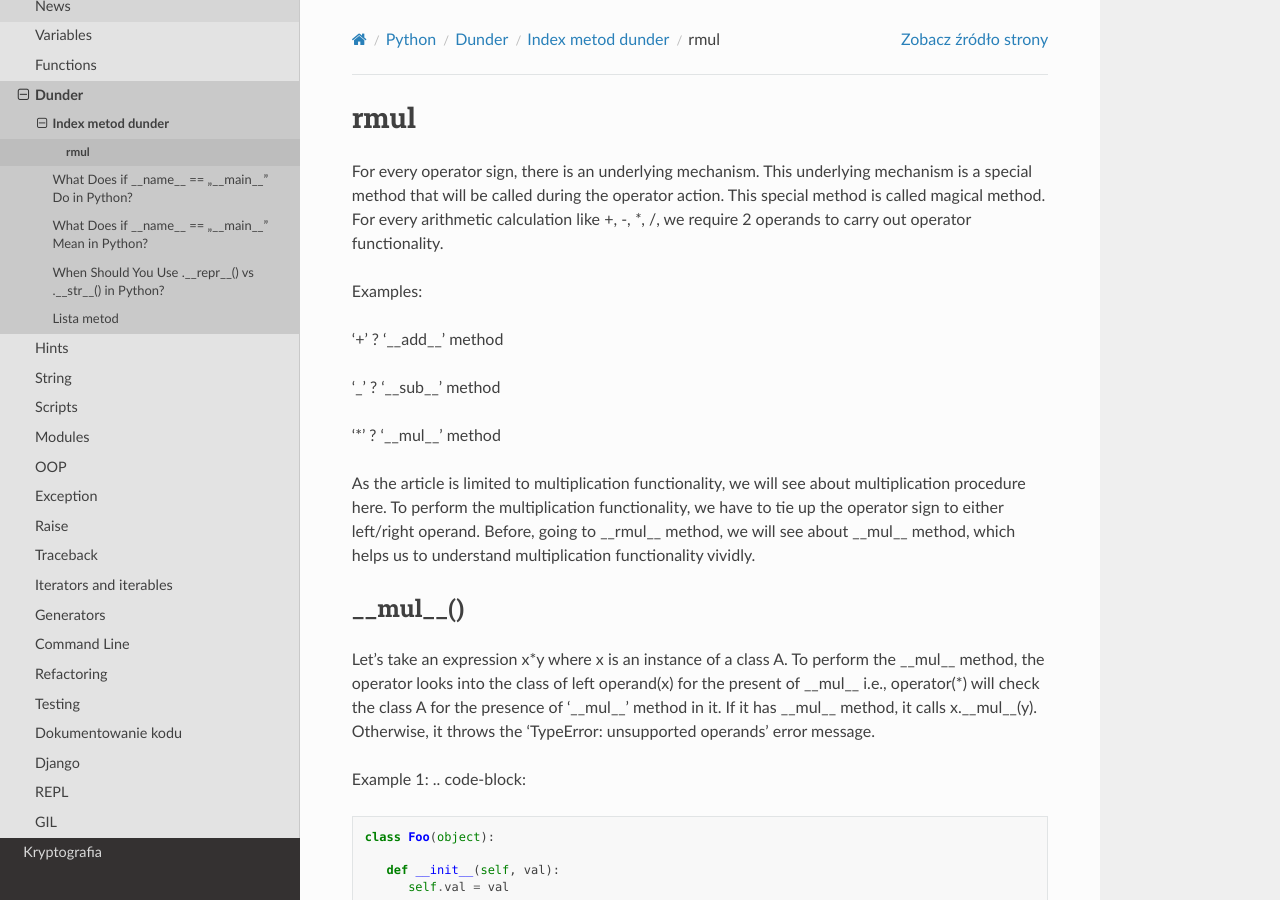
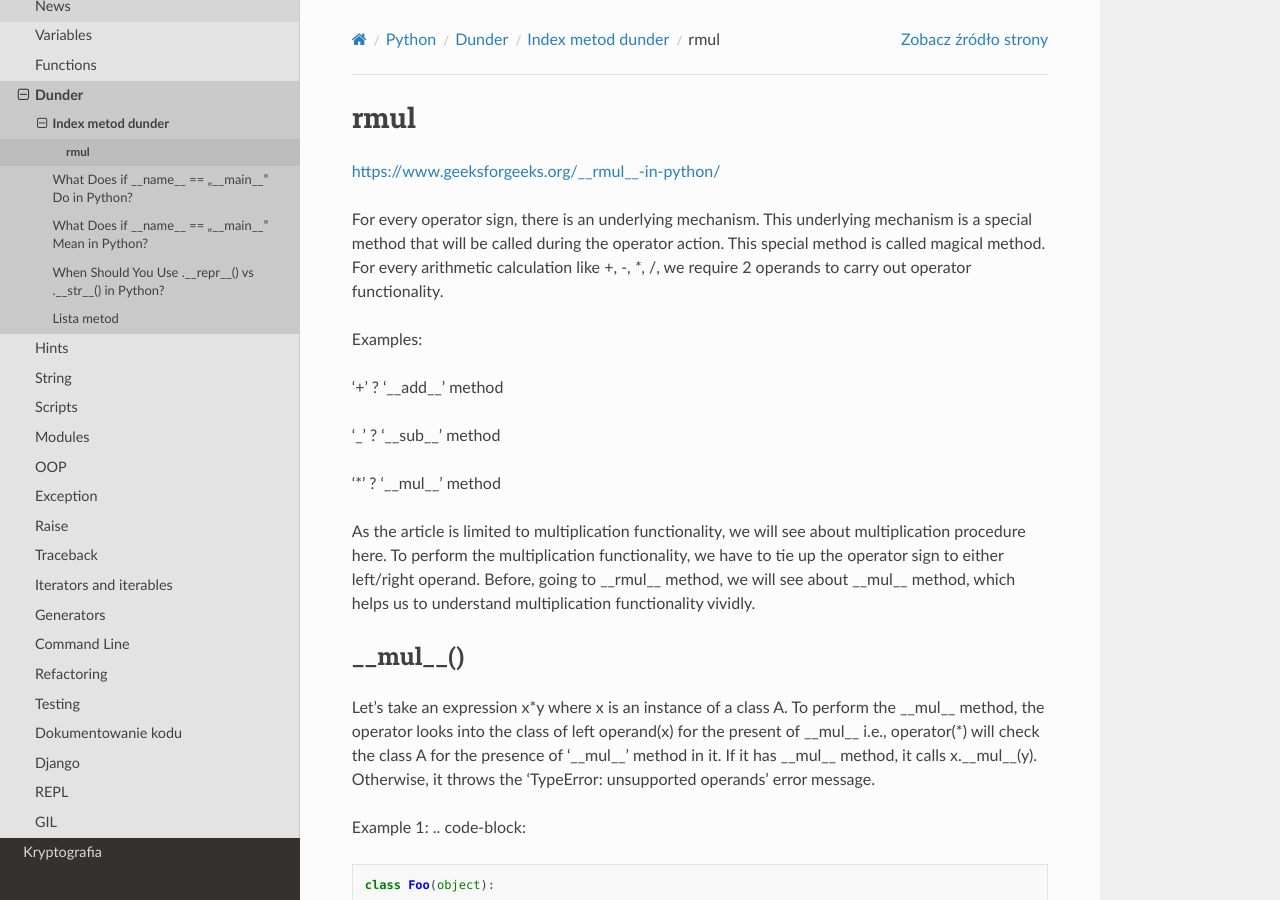
Before and after one commit to limielski/UsingSphinx, a Sphinx documentation site: the page built from docs/source/python/dunder/rmul.rst, in a window 1280 px wide and 900 px high. Built offline with Sphinx 7.4.7 and the Read the Docs theme 2.0.0, drawn with Linux system fonts in a browser that asks for light colours; some of the changed lines change nothing that is shown.

Commit message:
change rmul

```diff
--- a/docs/source/python/dunder/rmul.rst
+++ b/docs/source/python/dunder/rmul.rst
@@ -2,6 +2,8 @@
 
 rmul
 ====
+
+https://www.geeksforgeeks.org/__rmul__-in-python/
 
 For every operator sign, there is an underlying mechanism. This underlying mechanism is a special method that will be called during the operator action. This special method is called magical method. For every arithmetic calculation like +, -, `*`, /, we require 2 operands to carry out operator functionality.
 
```
